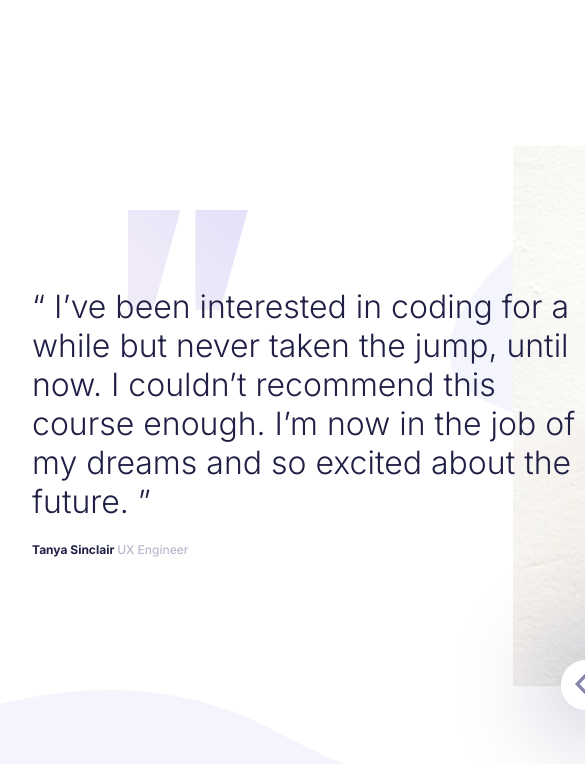
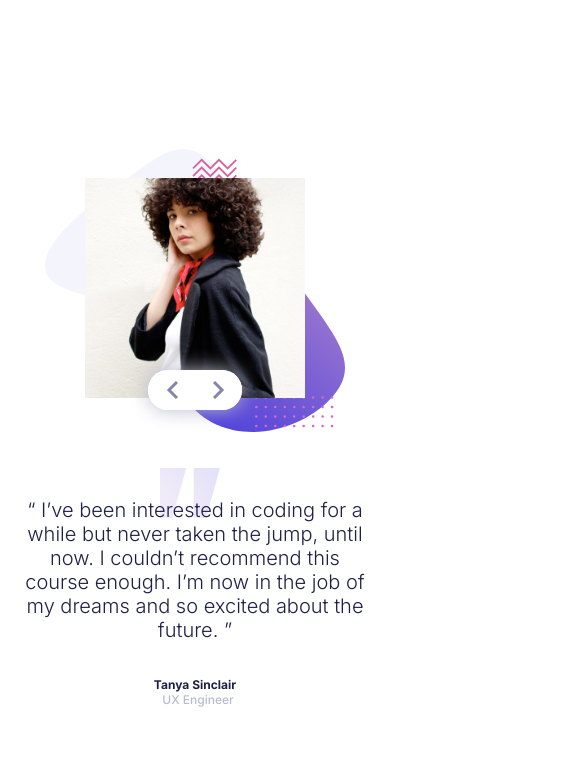
Before and after one commit to santu369/frontendmentor-coding-bootcamp-testimonials-slider, a plain HTML site: page index.html in a window 390 px wide. Shown: the top 764 px of the page, 585 px wide, since content can reach past the window. Drawn offline with Linux system fonts and the light colour scheme.

Commit message:
updated tablet and mobile designs

```diff
--- a/index.html
+++ b/index.html
@@ -22,21 +22,25 @@
           <blockquote>“ I’ve been interested in coding for a while but never taken the jump, until
             now. I couldn’t recommend this course enough. I’m now in the job of my
             dreams and so excited about the future. ”</blockquote>
-            <strong>Tanya Sinclair <span>UX Engineer</span></strong>
+            <div class="testimonial__user-position">
+              <strong>Tanya Sinclair</strong>
+              <p>UX Engineer</p>
+            </div>
+
         </div>
         <div class="testimonial__side">
           <div class="testimonial__thumbnail">
             <div class="user-img">
               <img src="./images/image-tanya.jpg" alt="user image tanya" />
-              <div class="btn-group">
-                <button class="prev"><img src="./images/icon-prev.svg" alt="prev-button" /></button>
-                <button class="next"><img src="./images/icon-next.svg" alt="next-button" /></button>
-              </div>
             </div>
           </div>
         </div>
       </div>
-      <div class="testimonial hide-right">
+      <div class="btn-group">
+        <button class="prev" aria-label="Previous"></button>
+        <button class="next" aria-label="Next"></button>
+      </div>
+    <!-- <div class="testimonial hide-right">
         <div class="testimonial__user">
           <blockquote>“ If you want to lay the best foundation possible I’d recommend taking this
             course. The depth the instructors go into is incredible. I now feel so
@@ -47,14 +51,10 @@
           <div class="testimonial__thumbnail">
             <div class="user-img">
               <img src="./images/image-john.jpg" alt="user image tanya" />
-              <div class="btn-group">
-                <button class="prev"><img src="./images/icon-prev.svg" alt="prev-button" /></button>
-                <button class="next"><img src="./images/icon-next.svg" alt="next-button" /></button>
-              </div>
             </div>
           </div>
         </div>
-      </div>
+      </div> -->
     </main>
   </body>
 </html>
--- a/style.css
+++ b/style.css
@@ -31,11 +31,12 @@ body {
 }
 
 main {
-  min-width: 1200px;
-  min-height: 675px;
+  /* min-width: 1200px; */
+  /* min-height: 675px; */
   display: flex;
   overflow: hidden;
   padding: 1em;
+  position: relative;
 }
 
 .testimonial {
@@ -43,7 +44,7 @@ main {
   align-items: center;
   background: url(./images/pattern-quotes.svg) no-repeat;
   background-position-x: 3em;
-  background-position-y: 4em;
+  background-position-y: 4.5em;
   transition: all 250ms ease-in-out;
 }
 
@@ -55,19 +56,26 @@ main {
 
 .testimonial__user blockquote {
   max-width: 645px;
+  min-width: 400px;
   z-index: 100;
   font-weight: 300;
 }
 
-.testimonial__user strong {
-  font-weight: 700;
-  font-size: 0.75rem;
+.testimonial__user-position {
+  display: flex;
   margin-top: 1.75em;
 }
 
-.testimonial__user span {
+.testimonial__user .testimonial__user-position strong {
+  font-weight: 700;
+  font-size: 0.75rem;
+}
+
+.testimonial__user .testimonial__user-position p {
   font-weight: 500;
+  font-size: 0.75rem;
   color: var(--sec-color);
+  margin-left: 0.5em;
 }
 
 .testimonial__side {
@@ -88,19 +96,23 @@ main {
 }
 
 .user-img {
-  max-width: 535px;
+  /* max-width: 535px; */
   height: auto;
   margin: 2em;
-  position: relative;
+}
+
+.user-img img {
+  width: 100%;
 }
 
 .btn-group {
-  bottom: -0.5em;
-  left: 1.5em;
+  bottom: 8%;
+  left: 48%;
   position: absolute;
   background-color: var(--white);
   display: flex;
-  box-shadow: 0 0 3em 0.5em var(--sec-color);
+  /* box-shadow: 0 0 3em 0.5em var(--sec-color); */
+  box-shadow: 0 0 1em var(--sec-color);
   border-radius: 2em;
   overflow: hidden;
 }
@@ -111,16 +123,18 @@ button {
   background-color: var(--white);
   margin: 0;
   cursor: pointer;
-  padding: 1em;
+  padding: 2em;
   transition: background-color 250ms ease-in-out;
 }
 
 .prev {
-  padding-right: 1.5em;
+  background: var(--white) url(./images/icon-prev.svg) no-repeat center center;
+  padding-right: 2.5em;
 }
 
 .next {
-  padding-left: 1.5em;
+  background: var(--white) url(./images/icon-next.svg) no-repeat center center;
+  padding-left: 2.5em;
 }
 
 .btn-group button:hover {
@@ -145,3 +159,100 @@ button {
 .show {
   transform: translateX(0);
 }
+
+@media only screen and (max-width: 1140px) {
+  main {
+    /* min-width: 800px; */
+  }
+  body {
+    font-size: 20px;
+  }
+  .testimonial {
+    background-position-y: 4.25em;
+    background-size: 3em;
+  }
+  .testimonial__user {
+    margin-top: 2em;
+  }
+  .testimonial__user blockquote {
+    max-width: 400px;
+    min-width: 200px;
+  }
+  .testimonial__side {
+    position: relative;
+    /* width: 700px;
+    height: 680px; */
+    width: 400px;
+    height: 360px;
+  }
+  .testimonial__thumbnail {
+    /* width: 722px;
+    height: 680px; */
+    /* width: 697px;
+    height: 657px; */
+    width: 397px;
+    height: 357px;
+    background: url(./images/pattern-bg.svg) no-repeat center center;
+    background-size: contain;
+  }
+  .user-img {
+    margin: 2em 2.5em;
+  }
+  .btn-group {
+    bottom: 6%;
+    left: 47%;
+  }
+  button {
+    padding: 1.5em;
+  }
+
+  .prev {
+    padding-right: 2em;
+  }
+
+  .next {
+    padding-left: 2em;
+  }
+}
+
+@media only screen and (max-width: 650px) {
+  body {
+    background-size: contain;
+    background-position-y: 100%;
+    background-size: 65%;
+  }
+  .testimonial {
+    flex-direction: column-reverse;
+    background-position-x: 7em;
+    background-position-y: 16.5em;
+  }
+  .testimonial__user {
+    text-align: center;
+    margin-top: 3em;
+  }
+  .testimonial__user blockquote {
+    max-width: 350px;
+    min-width: 200px;
+  }
+  .testimonial__side {
+    height: 300px;
+    max-width: 350px;
+    min-width: 200px;
+    width: 300px;
+  }
+  .testimonial__thumbnail {
+    left: 0;
+    width: 100%;
+    height: auto;
+  }
+  .user-img {
+    margin: 2em;
+  }
+  .testimonial__user-position {
+    flex-direction: column;
+  }
+  .btn-group {
+    bottom: 52%;
+    left: 38%;
+  }
+}
```
